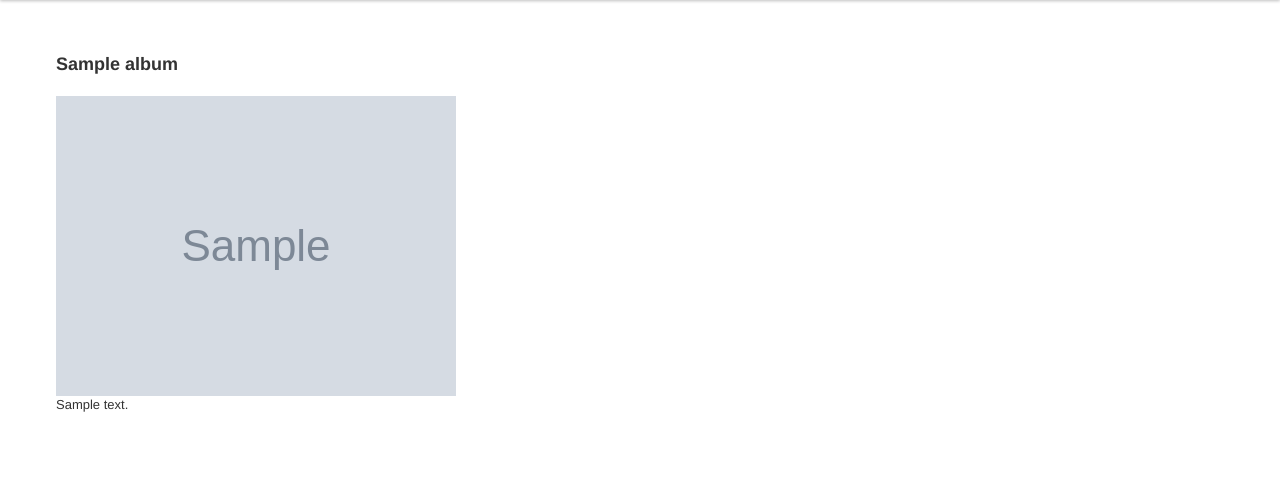
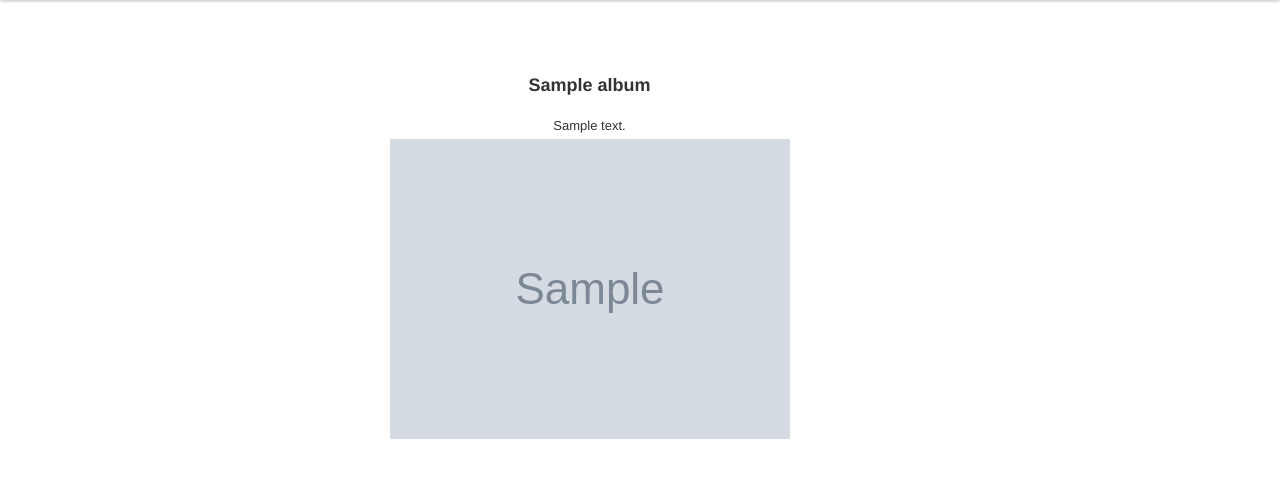
Before and after one commit to JSatterf1579/apo-website, a Flask app: template src/application/templates/photos/list_albums.html in a window 1280 px wide. Shown: the part 40-518 px from the top of the page. Run offline with Flask 2, Linux system fonts and the light colour scheme; the template is opened without the code that fills it: most values are stand-ins (such as "Sample title", 1, 10 or a date in 2020); grey boxes marked "Sample" are stand-in pictures; parts of the project's set-up code (start-up, migrations or seed data) failed here and were passed over; some libraries are stand-ins or nearby versions.

Commit message:
Albums list looks a lot nicer

```diff
--- a/src/application/static/css/photos/main.css
+++ b/src/application/static/css/photos/main.css
@@ -1,3 +1,29 @@
-td:hover {
-    background-color: #DDDDDD;
+#images {
+    width:65%;
 }
+div.img
+  {
+  padding:20px;
+  margin:2px;
+  height:auto;
+  width:auto;
+  float:right;
+  text-align:center;
+}
+div.img:hover {
+    background-color: #dddddd;
+    border:1px solid #000000;
+}
+div.img img
+  {
+  display:inline;
+  margin:3px;
+  border:1px solid #ffffff;
+  }
+div.desc
+  {
+  text-align:center;
+  font-weight:normal;
+  width:120px;
+  margin:2px;
+  }
--- a/src/application/templates/photos/list_albums.html
+++ b/src/application/templates/photos/list_albums.html
@@ -10,25 +10,19 @@ Albums
 
 {% block content %}
 
-<table>
-{% set count = 0 %}
+<div id="images">
 {% for album in albums %}
-{% if count == 0 %}
-<tr>
-{% endif %}
-{% set count = count + 1 %}
-<td>
+<div class="img">
   <h3>{{ album.name }}</h3><br/>
-  <a href="photos/albums/{{ album.me }}"><img src="{{ album.cover_photo.thumbnail }}"/></a><br/>
   {% if album.desc %}
   {{ album.desc }}<br/>
   {% endif %}
-</td>
-{% if count == 3 %}
-</tr>
-{% set count = 0 %}
-{% endif %}
-
+  <a href="photos/albums/{{ album.me }}"><img src="{{ album.cover_photo.thumbnail }}"/></a><br/>
+  {% if can_edit %}
+  <a href="photos/albums/edit/{{ album.me }}">Edit</a>
+  {% endif %}
+</div>
 {% endfor %}
+</div>
 
 {% endblock content %}
```
Also changed, not shown: src/application/photos/views.py (+13 -0 lines).
